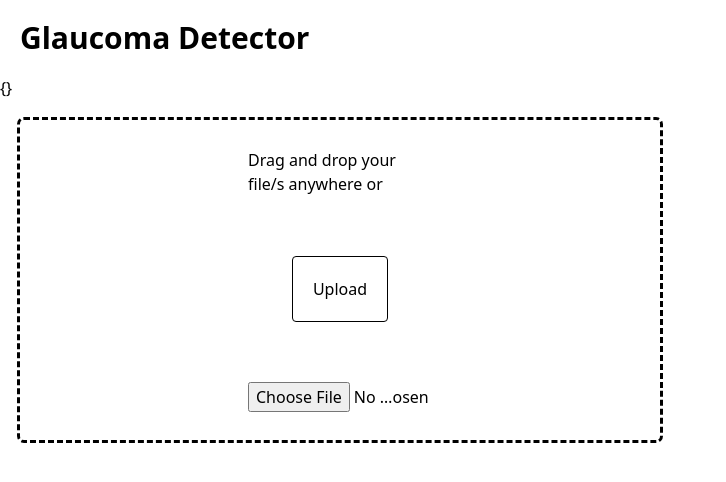
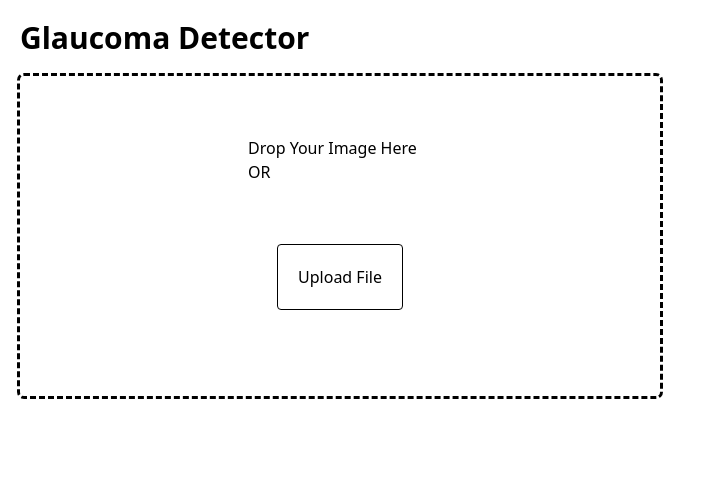
Before and after one commit to Joshuajrodrigues/glaucoma-detector, a Next.js app: page / in a window 1280 px wide. Shown: the top 482 px of the page, without its empty margins (0-726 px from the left). Built offline with nearby package versions, Linux system fonts and the light colour scheme.

Commit message:
good progress

```diff
--- a/components/ImageContainer.tsx
+++ b/components/ImageContainer.tsx
@@ -2,81 +2,111 @@ import React, { FunctionComponent, useRef, useState } from "react";
 import Button from "./Button";
 
 const MAX_SIZE = 16270840;
-type FileType = { _ :File}
-interface IFiles{
-  "file.jpg":File,
-  "file2.jpg":File
-}
+type Files = { [key: string]: File }
 const ImageContainer: FunctionComponent<{
   accept?: string[];
+  instructions?: string;
   label?: string;
   maxFileSize?: number;
-  updateFileCb: () => void;
+  updateFileCb: (files: File[]) => void;
   multiple?: boolean;
 }> = ({
   label,
+  instructions,
   maxFileSize = MAX_SIZE,
   updateFileCb,
   multiple = false,
   accept = [".jpg", ".png"],
 }) => {
   const fileInputRef = useRef<HTMLInputElement>(null);
-  const [files, setFiles] = useState<IFiles | {}>({});
+  const [files, setFiles] = useState<Files>({});
   const handleUploadBtnClick = () => {
     fileInputRef.current?.click();
   };
+  const convertNestedObjectToArray = (nestedObj: Files) =>
+    Object.keys(nestedObj).map((key) => nestedObj[key]);
 
   const addNewFiles = (newFiles: FileList) => {
     for (let file of newFiles) {
       if (file.size < maxFileSize) {
         if (!multiple) {
-          console.log("newFiles",{file});
-          return { file };
+          return { [file.name]: file };
         }
+
         files[file.name] = file;
       }
     }
     return { ...files };
   };
 
+  const callUpdateFilesCb = (filesObj: Files) => {
+    let filesArr = convertNestedObjectToArray(filesObj)
+    updateFileCb(filesArr)
+  }
+
   const handleNewFileUpload = (e: React.ChangeEvent<HTMLInputElement>) => {
     const { files: newFiles } = e.target;
 
     if (newFiles?.length) {
       let updatedFiles = addNewFiles(newFiles);
-      console.log("updatedFiles",updatedFiles);
+      console.log("updatedFiles", updatedFiles);
       setFiles(updatedFiles);
-      //callUpdateFilesCb(updatedFiles);
+      callUpdateFilesCb(updatedFiles);
     }
   };
   return (
     <section>
 
-      <label>{JSON.stringify(files,null,2)}</label>
+      <label>{label}</label>
       <div
         className={
           "flex justify-center items-center md:w-full lg:w-1/2 h-80 p-5 m-5 border-black rounded outline-dashed "
         }
       >
-        <div className=" flex flex-col  items-center">
+        <div className=" w-full h-full relative flex flex-col items-center ">
           <p className="p-5 m-5 w-56 rounded">
-            Drag and drop your file/s anywhere or
+            {instructions}
           </p>
 
-          <Button onClick={handleUploadBtnClick}>Upload</Button>
-
+          <Button onClick={handleUploadBtnClick}>Upload File</Button>
+          {
+            Object.keys(files).length <= 0 &&
           <input
-            className="p-5 m-5 w-56 rounded"
+              className=" w-full h-full border-none absolute top-0 bottom-0 left-0 right-0 opacity-0 "
             type={"file"}
+              draggable
+              multiple={multiple}
             title={""}
             value={""}
             onChange={handleNewFileUpload}
             ref={fileInputRef}
           />
+          }
+          {
+            Object.keys(files).map((fileName, index) => {
+              let file = files[fileName]
+              let isImageFile = file.type.split("/")[0] === "image";
+
+              return (
+                <section className=" w-full h-full border-none absolute top-0 bottom-0 left-0 right-0 " key={fileName}>
+                  <div>
+                    {
+                      isImageFile && (
+                        <img
+                          src={URL.createObjectURL(file)}
+                          alt={`file preview ${index}`}
+                        />
+                      )
+                    }
+                  </div>
+                </section>
+              )
+            })
+          }
+          </div>
         </div>
-      </div>
-    </section>
-  );
-};
+      </section>
+    );
+  };
 
 export default ImageContainer;
--- a/pages/index.tsx
+++ b/pages/index.tsx
@@ -8,8 +8,8 @@ import ImageContainer from "../components/ImageContainer";
 
 export default function Home() {
 
-  const imageCallback=()=>{
-
+  const imageCallback = (filesArray: File[]) => {
+    console.log("imageCallback", filesArray)
   }
 
   return (
@@ -22,7 +22,7 @@ export default function Home() {
       </Head>
       <main>
         <h1 className="text-3xl font-bold m-5">Glaucoma Detector</h1>
-        <ImageContainer updateFileCb={imageCallback}/>
+        <ImageContainer instructions="Drop Your Image Here OR" multiple={false} updateFileCb={imageCallback} />
       </main>
     </>
   );
```
